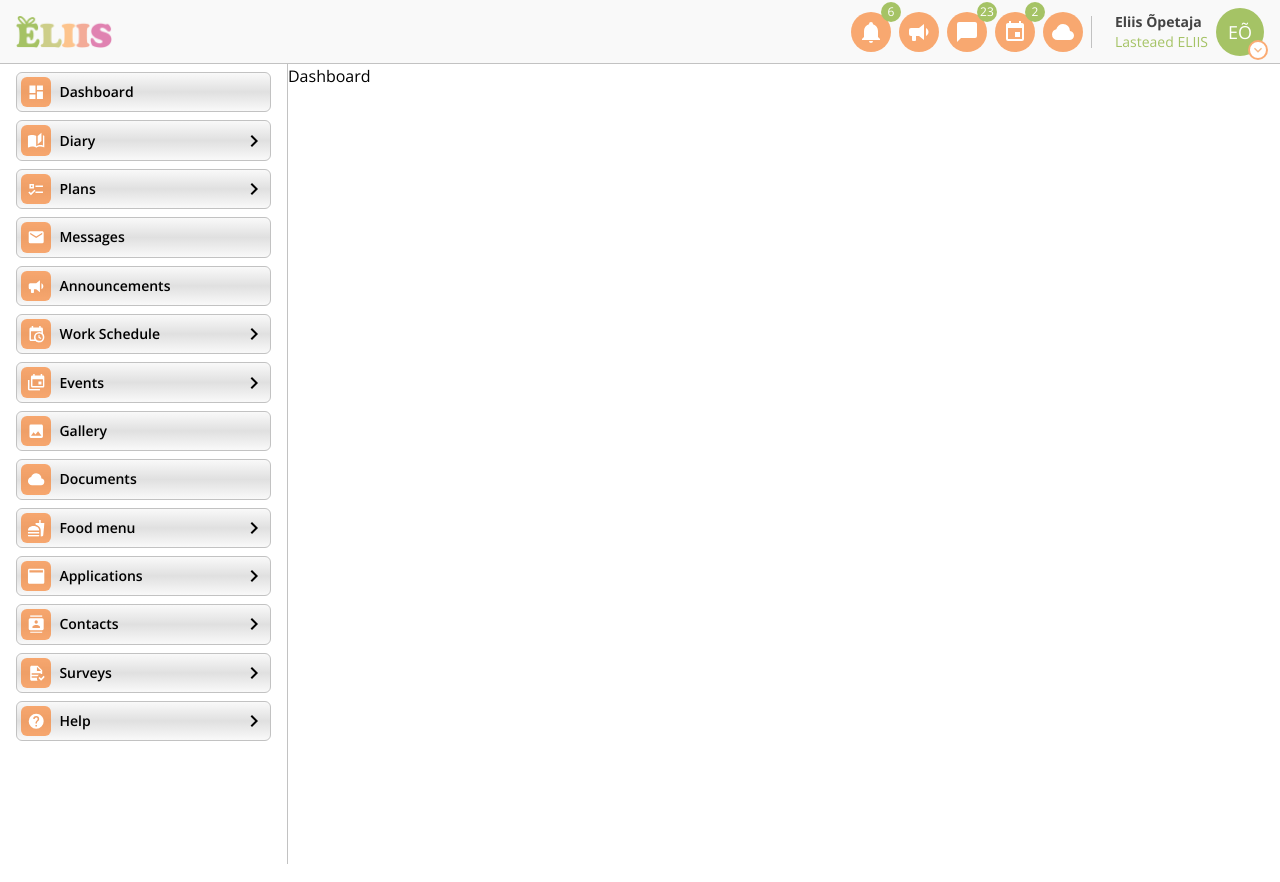
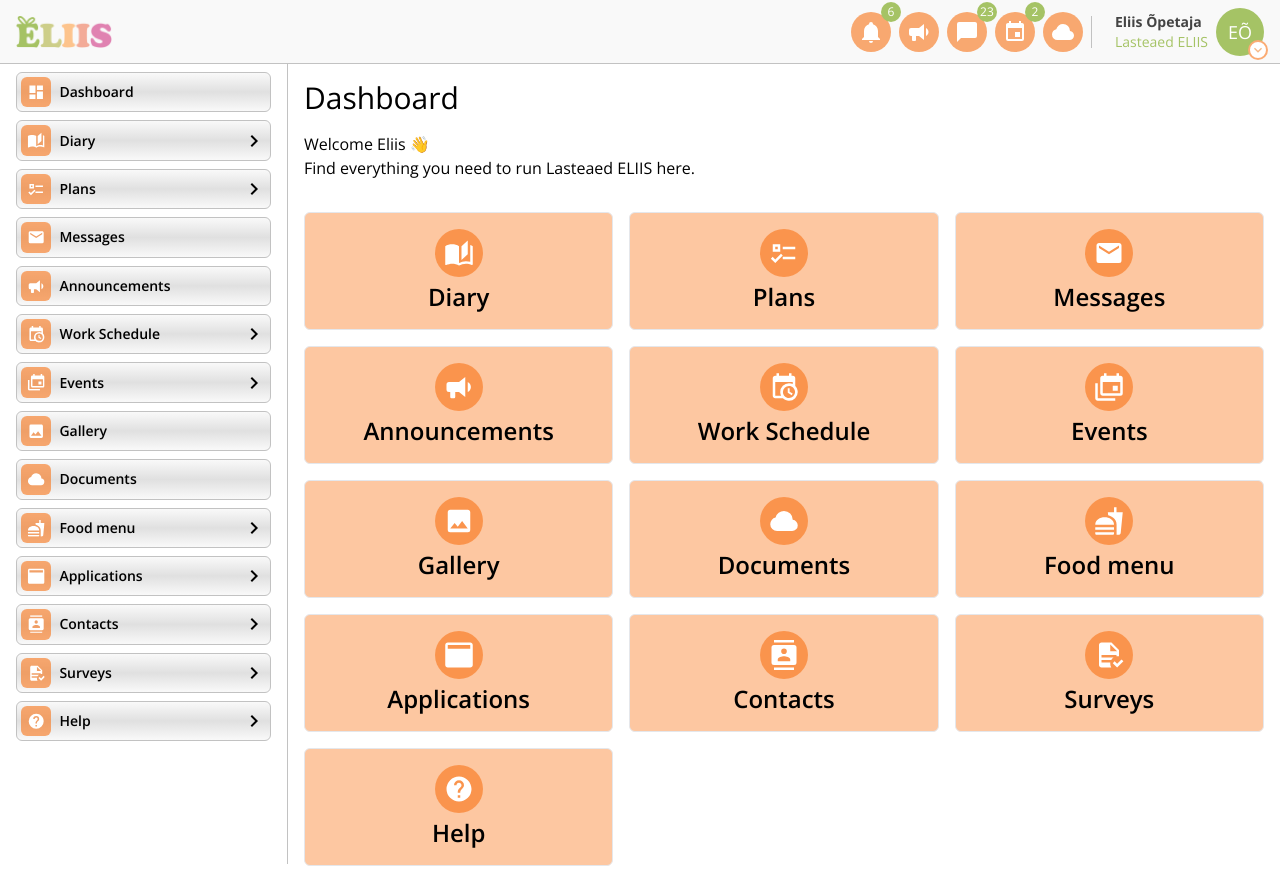
Before and after one commit to mlsmi/eliis-cal, a React (Create React App) app: page / in a window 1280 px wide. Built offline with nearby package versions, Linux system fonts and the light colour scheme.

Commit message:
dashboard page

```diff
--- a/src/components/Dashboard.js
+++ b/src/components/Dashboard.js
@@ -1,9 +1,23 @@
 import React from 'react';
+import { menuItems } from '../menuItems';
+import Icon from '@mdi/react';
+import { userData } from '../userData';
 
 function Dashboard() {
   return (
-    <div className="flex-grow bg-white">
-      Dashboard
+    <div className="flex-grow bg-white p-4">
+      <h1 className="text-3xl mb-4">Dashboard</h1>
+      <p className="text-md mb-8">Welcome {userData.firstname} 👋<br/>Find everything you need to run {userData.kindergarten} here.</p>
+      <div className="grid grid-cols-2 md:grid-cols-3 gap-4">
+        {menuItems.filter(item => item.title !== 'Dashboard').map((item, index) => (
+          <div key={item.title} className="bg-orange-500/40 hover:bg-orange-500/60 border rounded-md p-4 flex flex-col items-center justify-center">
+            <div className="bg-orange-500/60 rounded-full p-2 inline-block w-12 h-12 flex items-center justify-center">
+              <Icon path={item.icon} size={1} color="white" className="transform scale-125" />
+            </div>
+            <span className="text-md md:text-2xl font-semibold mt-1">{item.title}</span>
+          </div>
+        ))}
+      </div>
     </div>
   );
 }
```
Also changed, not shown: 1 other file (tests, documents, lock files or other folders).
